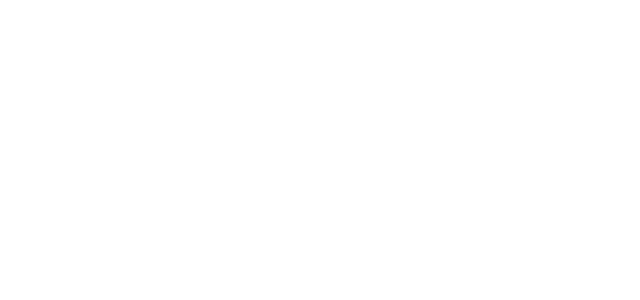
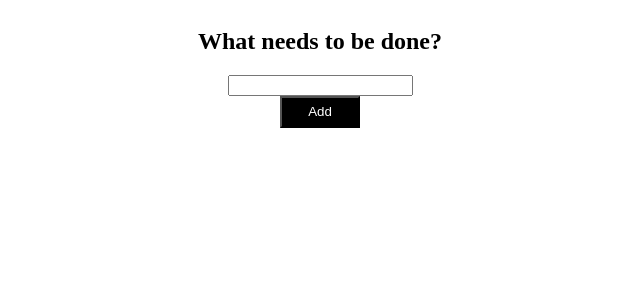
Before and after one commit to dokoe92/todo-Vue, a Vue app: page / in a window 1280 px wide. Shown: the top 300 px of the page, without its empty margins (320-960 px from the left). Built offline with nearby package versions, Linux system fonts and the light colour scheme.

Commit message:
v-model zeugs ist schwer für mein kleines gehirn

```diff
--- a/src/App.vue
+++ b/src/App.vue
@@ -1,13 +1,34 @@
+<template>
+  <div class="todo-container">
+    <div class="todo-add">
+      <AddComponent v-model="task" @updated="pushtask"/>
+    </div>
+    <div class="todo-taskField">
+      <h1 v-for="(aufgabe, index) in myArr"> {{ aufgabe }} Nummer {{ index }}</h1>
+    </div>
+  </div>
+
+</template>
+
 <script setup>
+  import { ref } from "vue"
+  import AddComponent from './components/AddComponent.vue';
+
+const task = ref("");
+
+const myArr = ref([]);
+
+function pushtask() {
+  myArr.value.push(task.value);
+}
+
 
 </script>
 
-<template>
 
-
-</template>
 
 <style scoped>
 
 
+
 </style>
--- a/src/components/AddComponent.vue
+++ b/src/components/AddComponent.vue
@@ -1,19 +1,39 @@
 <template>
-    <div>
+    <div class="add-container">
         <h2>What needs to be done?</h2>
-        <input type="text">
-        <button>Add</button>
+        <input type="text" v-model="task" >
+        <ButtonComponent class="btnAdd" button-name="Add" @click="addTask"/>
     </div>
 
 </template>
 
 
 <script setup>
+    import ButtonComponent from './ButtonComponent.vue';
+    import { ref } from "vue"
+
+    const props = defineProps(["modelValue"]);
+    const emit = defineEmits(["update:modelValue", "updated"]);
+
+    const task = ref("");
+
+    function addTask() {
+       emit("update:modelValue", task.value);
+       emit("updated", null);
+       task.value = '';
+    }
+
+
 
 </script>
 
 
 <style scoped>
+    .add-container {
+        display: flex;
+        flex-direction: column;
+        align-items: center;
+    }
 
 
 </style>
--- a/src/components/ButtonComponent.vue
+++ b/src/components/ButtonComponent.vue
@@ -1,5 +1,5 @@
 <template>
-    <button>{{ props.buttonName }}</button>
+    <button :class="props.class">{{ props.buttonName }}</button>
 </template>
 
 
@@ -11,15 +11,15 @@
 
 <style scoped>
     .btnAdd {
-
-    }
-
-    . {
-
+        width: 5rem;
+        height: 2rem;
+        background-color: black;
+        color: white;
     }
 
     .btnDelete{
-
+        width: 20rem;
+        background-color: red;
     }
 
 
```
Also changed, not shown: src/components/TaskComponent.Vue (+21 -0 lines), 1 other file (tests, documents, lock files or other folders).
